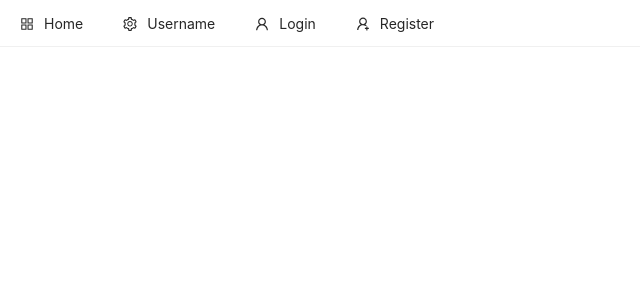
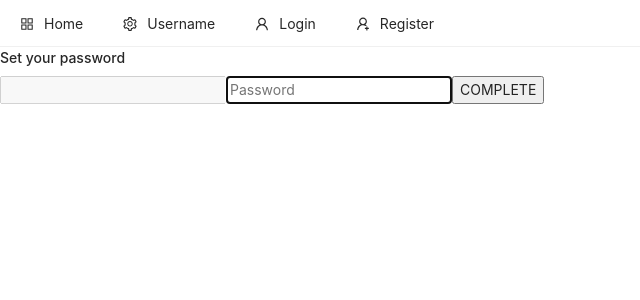
Before and after one commit to ZhouTian0716/zt-e-commerce, a React (Create React App) app in the folder client/: page /register/complete in a window 1280 px wide. Shown: the top 300 px of the page, without its empty margins (0-640 px from the left). Built offline with nearby package versions, Linux system fonts and the light colour scheme; no server answers.

Commit message:
redux next

```diff
--- a/client/src/App.js
+++ b/client/src/App.js
@@ -1,18 +1,24 @@
 import React from 'react'
 import { Switch, Route } from 'react-router-dom';
+import { ToastContainer } from 'react-toastify';
+import 'react-toastify/dist/ReactToastify.css';
+
 import Login from './pages/auth/Login';
 import Register from './pages/auth/Register';
 import Home from './pages/Home';
 import Header from './components/nav/Header';
+import RegisterComplete from './pages/auth/RegisterComplete';
 
 export default function App() {
   return (
     <>
       <Header/>
+      <ToastContainer />
       <Switch>
         <Route exact path="/" component={Home}/>
         <Route exact path="/login" component={Login}/>
         <Route exact path="/register" component={Register}/>
+        <Route exact path="/register/complete" component={RegisterComplete}/>
       </Switch>
     </>
   )
--- a/client/src/firebase.js
+++ b/client/src/firebase.js
@@ -3,18 +3,18 @@
 
 // firebase config
 const config = {
-  // apiKey: process.env.FIREBASE_API_KEY,
-  // authDomain: process.env.FIREBASE_AUTH_DOMAIN,
-  // projectId: process.env.FIREBASE_PROJECT_ID,
-  // storageBucket: process.env.FIREBASE_STORAGE_BUCKET,
-  // messagingSenderId: process.env.FIREBASE_MESSAGING_SENDER_ID,
-  // appId: process.env.FIREBASE_APP_ID,
-  apiKey: 'AIzaSyAv57jCOuApQog5OxYdmHpmgTnGiluPDfs',
-  authDomain: 'zt-e-commerce.firebaseapp.com',
-  projectId: 'zt-e-commerce',
-  storageBucket: 'zt-e-commerce.appspot.com',
-  messagingSenderId: '875825363401',
-  appId: '1:875825363401:web:4c1101e259bd83f5545018',
+  apiKey: process.env.REACT_APP_FIREBASE_API_KEY,
+  authDomain: process.env.REACT_APP_FIREBASE_AUTH_DOMAIN,
+  projectId: process.env.REACT_APP_FIREBASE_PROJECT_ID,
+  storageBucket: process.env.REACT_APP_FIREBASE_STORAGE_BUCKET,
+  messagingSenderId: process.env.REACT_APP_FIREBASE_MESSAGING_SENDER_ID,
+  appId: process.env.REACT_APP_FIREBASE_APP_ID,
+  // apiKey: 'AIzaSyAv57jCOuApQog5OxYdmHpmgTnGiluPDfs',
+  // authDomain: 'zt-e-commerce.firebaseapp.com',
+  // projectId: 'zt-e-commerce',
+  // storageBucket: 'zt-e-commerce.appspot.com',
+  // messagingSenderId: '875825363401',
+  // appId: '1:875825363401:web:4c1101e259bd83f5545018',
 };
 // initialize firebase app
 if (!firebase.apps.length) {
--- a/client/src/pages/auth/Register.js
+++ b/client/src/pages/auth/Register.js
@@ -1,15 +1,17 @@
 import React, { useState } from 'react';
 import { auth } from '../../firebase';
-import { toast, ToastContainer } from 'react-toastify';
-import 'react-toastify/dist/ReactToastify.css';
+import { toast } from 'react-toastify';
+
+
 
 function Register() {
     const [email, setEmail] = useState('');
 
+
     const handleSubmit = async (e) => {
         e.preventDefault();
         const config = {
-            url:'http://localhost:3000/register/complete',
+            url:process.env.REACT_APP_REGISTER_REDIRECT_URL,
             handleCodeInApp:true
         }
 
@@ -39,7 +41,7 @@
             <div className="row">
                 <div className="col-md-6 offset-md-3">
                     <h4>Register</h4>
-                    <ToastContainer />
+
                     {registerForm()}
                 </div>
             </div>
--- /dev/null
+++ b/client/src/pages/auth/RegisterComplete.js
@@ -0,0 +1,87 @@
+import React, { useState, useEffect } from 'react';
+import { auth } from '../../firebase';
+import { toast } from 'react-toastify';
+
+
+
+function RegisterComplete( {history} ) {
+    const [email, setEmail] = useState('');
+    const [password, setPassword] = useState('');
+
+    useEffect(()=>{
+        setEmail(window.localStorage.getItem('emailForRegistration'))
+        console.log(window.location.href)
+    },[])
+
+
+    const handleSubmit = async (e) => {
+        e.preventDefault();
+        // validation
+        if(!email || !password) {
+            toast.error('Email and password is required');
+            return;
+        }
+
+        if(password.length < 6) {
+            toast.error('Password should be longer than 6');
+            return;
+        }
+
+        try {
+            const result = await auth.signInWithEmailLink(email, window.location.href);
+            // console.log(result);
+            // This is checking whether the secure email link had been clicked
+            if (result.user.emailVerified) {
+                window.localStorage.removeItem('emailForRegistration');
+                let user = auth.currentUser;
+                await user.updatePassword(password);
+                const idTokenResult = await user.getIdTokenResult();
+                // redux store
+                // redirect
+                console.log(user);
+                console.log(idTokenResult);
+                // history.push('/')
+            }
+        } catch (error) {
+            console.log(error);
+            toast.error(error.message)
+        }
+
+    };
+
+    const completeRegisterForm = () => (
+        <form onSubmit={handleSubmit}>
+            <input
+                type="email"
+                className="form-control"
+                value={email}
+                disabled
+            />
+            <input
+                onChange={(e) => {setPassword(e.target.value)}}
+                type="password"
+                placeholder="Password"
+                className="form-control mt-3"
+                value={password}
+                autoFocus
+            />
+            <button type="submit" className="btn btn-raised mt-3">
+                COMPLETE
+            </button>
+        </form>
+    )
+
+    return (
+        <div className="container p-5">
+            <div className="row">
+                <div className="col-md-6 offset-md-3">
+                    <h4>Set your password</h4>
+                    {completeRegisterForm()}
+                </div>
+            </div>
+
+        </div>
+    )
+}
+
+export default RegisterComplete
```
